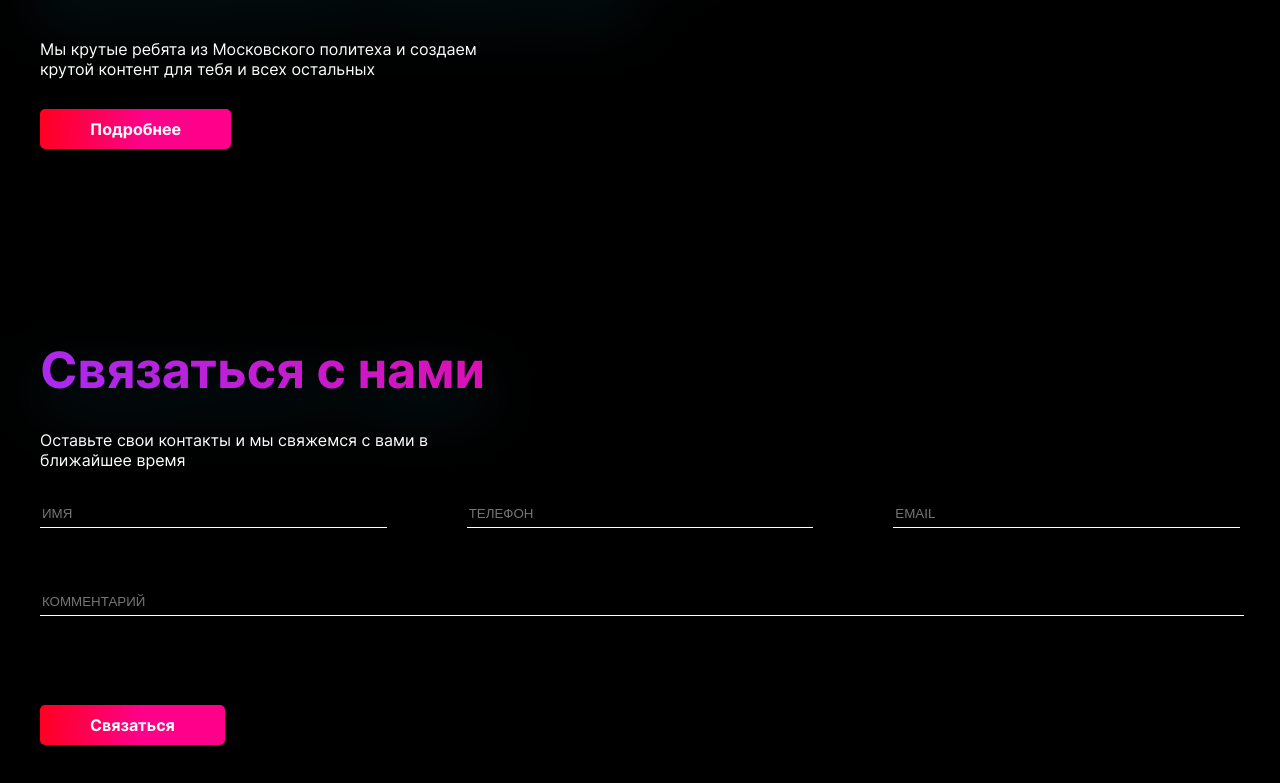
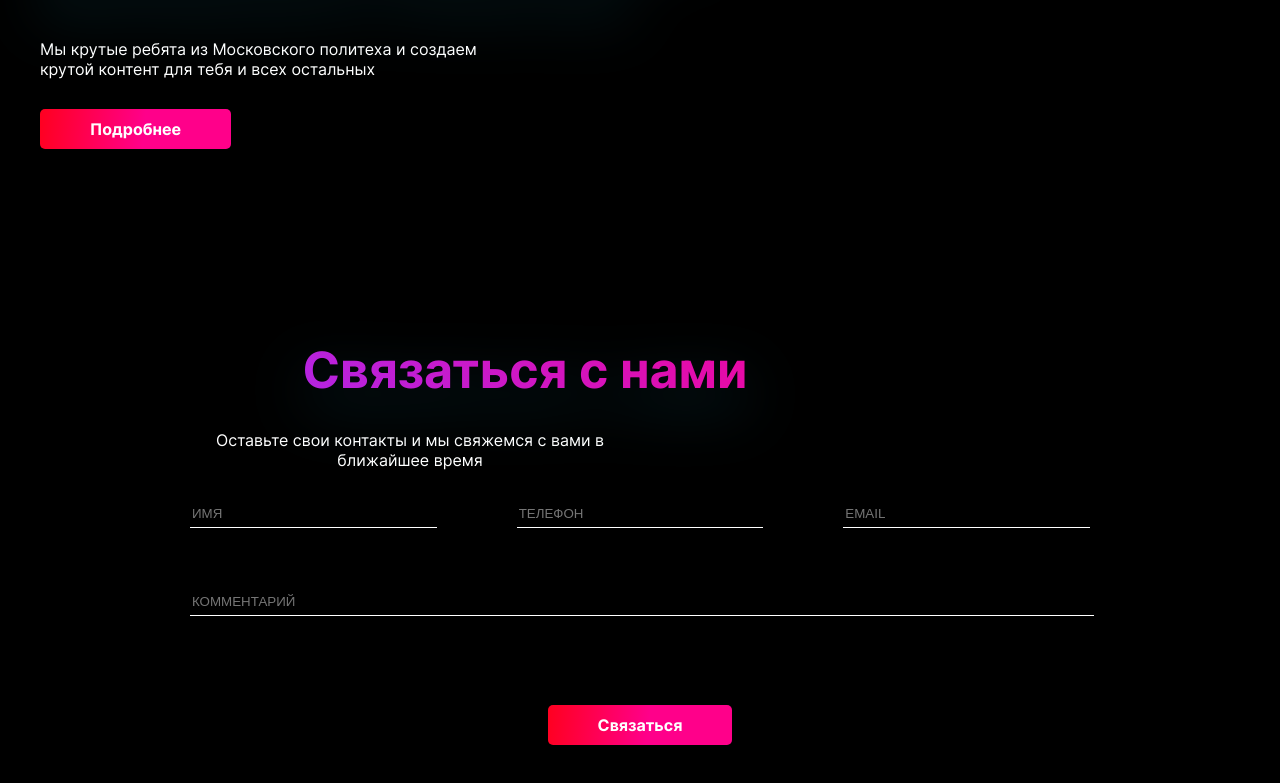
Before and after one commit to Isas2g/WEB-studio-project, a Vue app: page / in a window 1280 px wide. Shown: the part 431-1214 px from the top of the page. Built offline with nearby package versions, Linux system fonts and the light colour scheme.

Commit message:
footer added

```diff
--- a/src/pages/About/AboutPage.vue
+++ b/src/pages/About/AboutPage.vue
@@ -70,7 +70,7 @@
             :image="AlyonaImage"
           />
           <MemberCard
-            name="Алёнв"
+            name="Алёна"
             description="А тут описание под заголовком"
             :image="AlonkaImage"
           />
--- a/src/pages/Main/MainPage.vue
+++ b/src/pages/Main/MainPage.vue
@@ -66,11 +66,23 @@ export default {};
 }
 
 .footer {
+
   &__body {
     color: white;
     align-content: end;
     justify-content: center;
+    padding: 0 150px 0 150px;
+    text-align: center;
   }
+
+  &__subtitle {
+    text-align: center;
+  }
+
+  &__title {
+    text-align: center;
+  }
+
   &__form {
     padding-bottom: 89px;
     display: grid;
```
